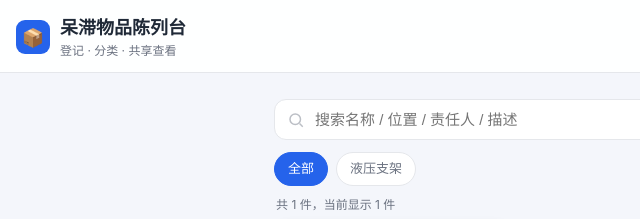
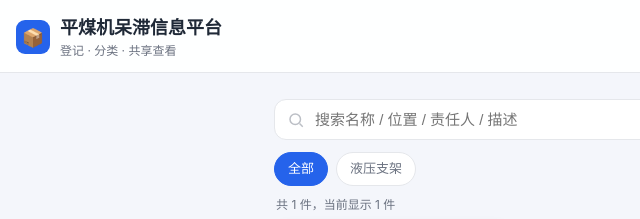
Before and after one commit to wag-ops/PMJ-DZ, a plain HTML site: page index.html in a window 1280 px wide. Shown: the top 219 px of the page, 0-640 px from the left. Drawn offline with Linux system fonts and the light colour scheme.

Commit message:
rename app title to 平煤机呆滞信息平台

```diff
--- a/index.html
+++ b/index.html
@@ -4,7 +4,7 @@
 <meta charset="UTF-8" />
 <meta name="viewport" content="width=device-width, initial-scale=1.0, viewport-fit=cover" />
 <meta name="theme-color" content="#2563eb" />
-<title>呆滞物品陈列台</title>
+<title>平煤机呆滞信息平台</title>
 <style>
   :root{
     --bg:#f4f6fb; --card:#ffffff; --ink:#1f2937; --muted:#6b7280;
@@ -122,7 +122,7 @@
   <div class="title-row">
     <div class="logo">📦</div>
     <div>
-      <h1 id="appTitle">呆滞物品陈列台</h1>
+      <h1 id="appTitle">平煤机呆滞信息平台</h1>
       <div class="sub">登记 · 分类 · 共享查看</div>
     </div>
     <div class="head-actions" id="headActions"></div>
@@ -226,7 +226,7 @@ const CONFIG = {
   IMAGE_DIR: "images",         // 图片存放目录
   UPLOAD_PASSWORD: "123456",   // ← 改成你的共享上传密码，发给同事让他们填这个
   GITHUB_TOKEN: "",            // ← 留空：Token 由管理员在「登记」时输入，不写死以免触发密钥防护
-  APP_TITLE: "呆滞物品陈列台"
+  APP_TITLE: "平煤机呆滞信息平台"
 };
 /* ============================================================== */
 
```
